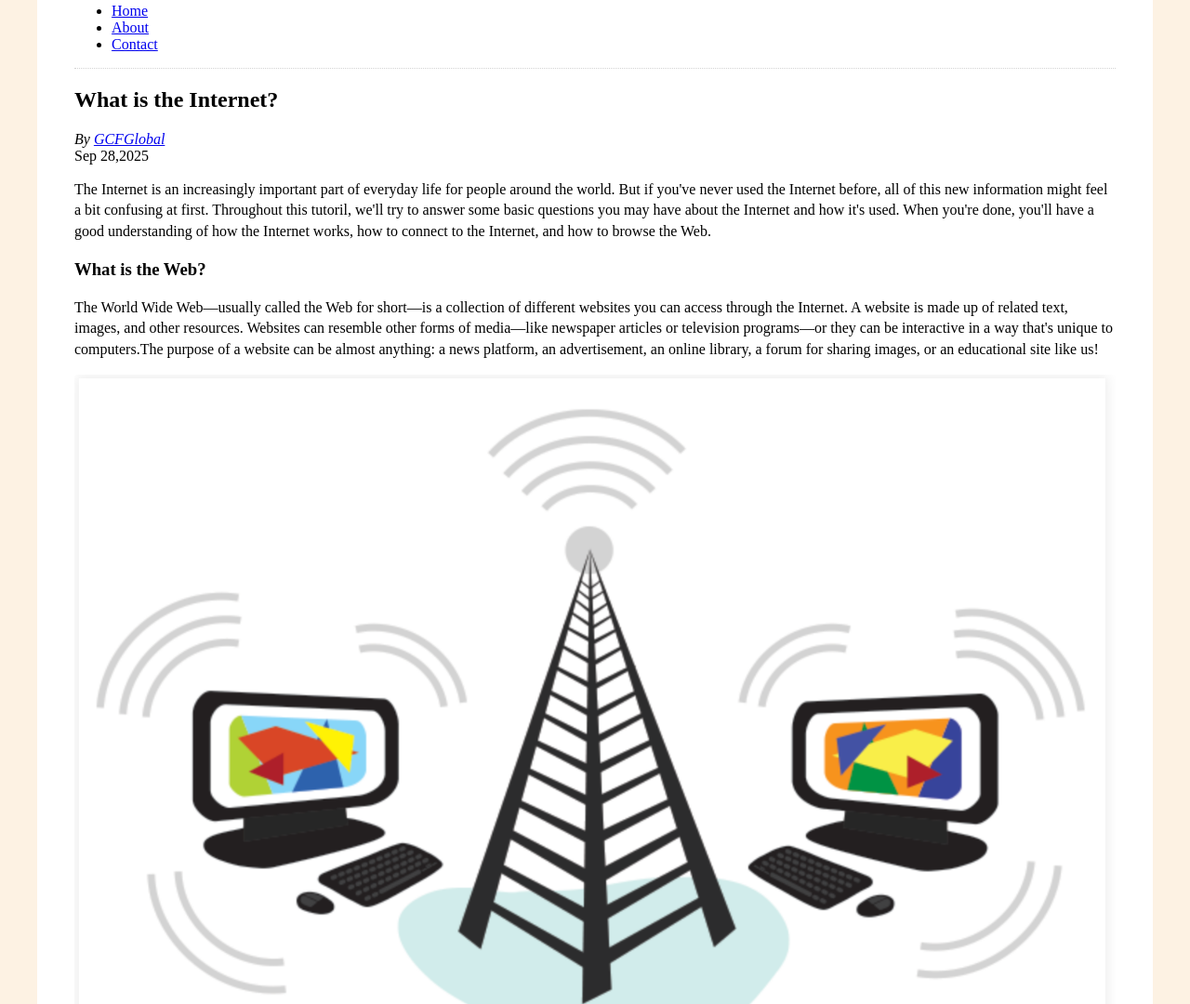
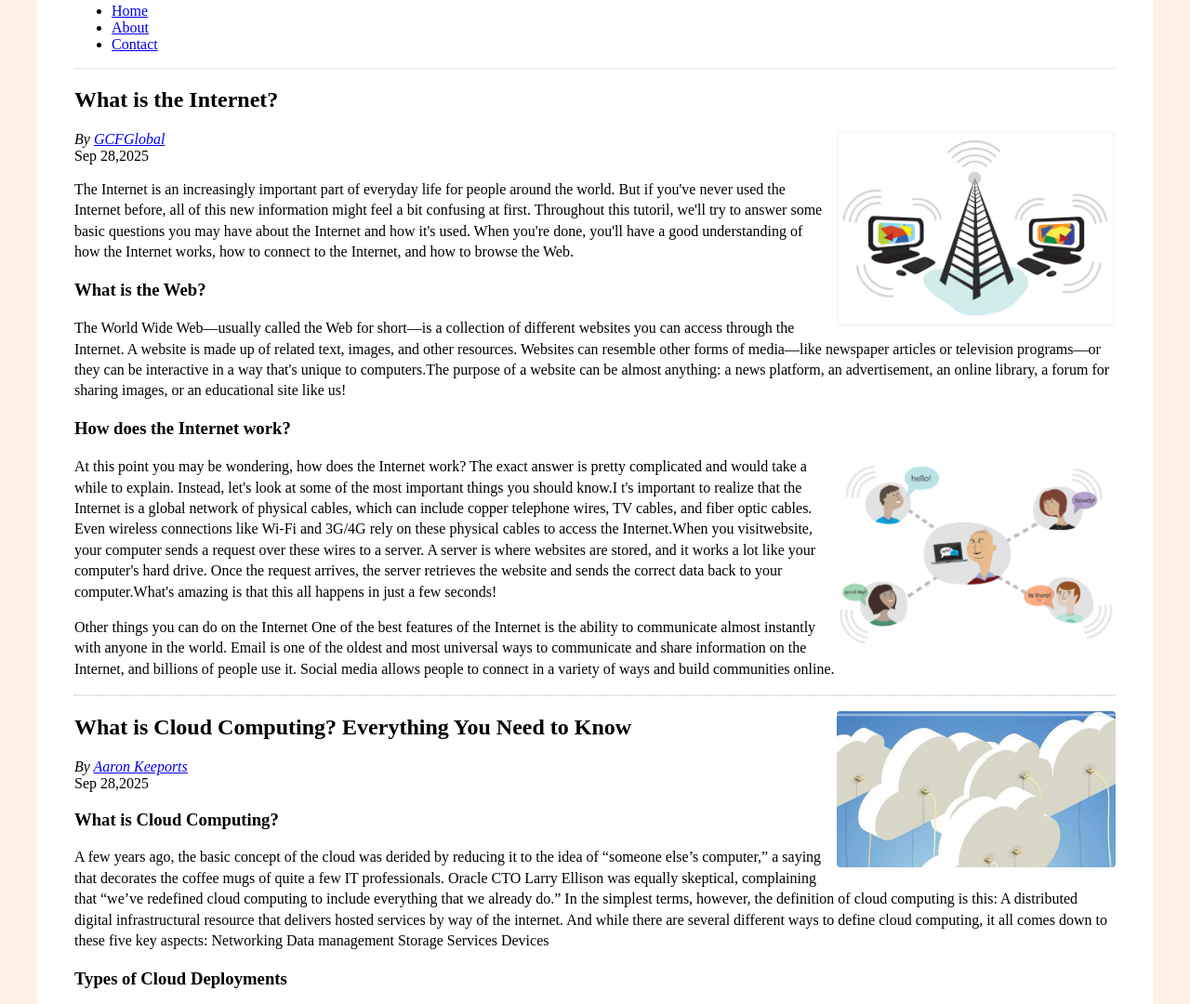
Before and after one commit to nada-y/mi349_blog, a plain HTML site: page index.html in a window 1280 px wide. Shown: the part 292-1372 px from the top of the page at 93% size. Drawn offline with Linux system fonts and the light colour scheme.

Commit message:
modified

```diff
--- a/index.html
+++ b/index.html
@@ -38,6 +38,7 @@
     <section id="blog">
         <h2>What is the Internet?</h2>
         <article class="blog-post">
+             <p> <div class="img-container"><img alt="1" src="/imges/1.png"></div></p>
 
             <address>By <a rel="author" href="https://x.com/GCFLearnFree">GCFGlobal</a></address>
             <time datetime="2025-09-28" title="September 28,2025">Sep 28,2025</time>
@@ -49,6 +50,8 @@
 
              <h3>What is the Web?</h3>
 
+
+
              <p>
                 The World Wide Web—usually called the Web for short—is a collection of different websites you can access
                 through the Internet. A website is made up of related text, images, and other resources.
@@ -57,9 +60,12 @@
                   a news platform, an advertisement, an online library, a forum for sharing images, or an educational site
                   like us!
                 </p>
-                <p> <img alt="1" src="/imges/1.png"></p>
+
 
                 <h3>How does the Internet work?</h3>
+
+                <p><div class="img-container"><img alt="2" src="/imges/2.png"></div></p>
+
                 <p>
                     At this point you may be wondering, how does the Internet work? The exact answer is pretty complicated and
                     would take a while to explain. Instead, let's look at some of the most important things you should know.I
@@ -75,19 +81,20 @@
                     information on the Internet, and billions of people use it. Social media allows people to connect in a variety of
                     ways and build communities online.</p>
 
-                    <p><img alt="2" src="/imges/2.png"></p>
+
 
             </article>
             </section>
 
 
             <section id="blog">
+                <p> <div class="img-container"><img alt="1" src="imges/3.png"></div></p>
                 <h2>What is Cloud Computing? Everything You Need to Know</h2>
                 <article class="blog-post">
                     <address>By <a rel="author" href="https://www.linkedin.com/in/aaronkeeports">Aaron Keeports</a></address>
                     <time datetime="2025-09-28" title="September 28,2025">Sep 28,2025</time>
                     <h3>What is Cloud Computing?</h3>
-                    <p> <img alt="1" src="imges/3.png"></p>
+
                     <p>
                 A few years ago, the basic concept of the cloud was derided by reducing it to the idea of “someone else’s computer,” a saying that decorates the coffee mugs of quite a few IT professionals. Oracle CTO Larry Ellison was equally skeptical, complaining that “we’ve redefined cloud computing to include everything that we already do.”
 
--- a/style.css
+++ b/style.css
@@ -32,10 +32,20 @@ p {
 }
 
 img {
+  width: 300px;
   max-width: 100%;
+  height: auto;
   border-radius: 4px;
 }
 
+
+.img-container{
+
+  float: right;
+  margin-left: 10px;
+
+
+}
 
 
 
```
Also changed, not shown: about.html (+4 -1 lines).
